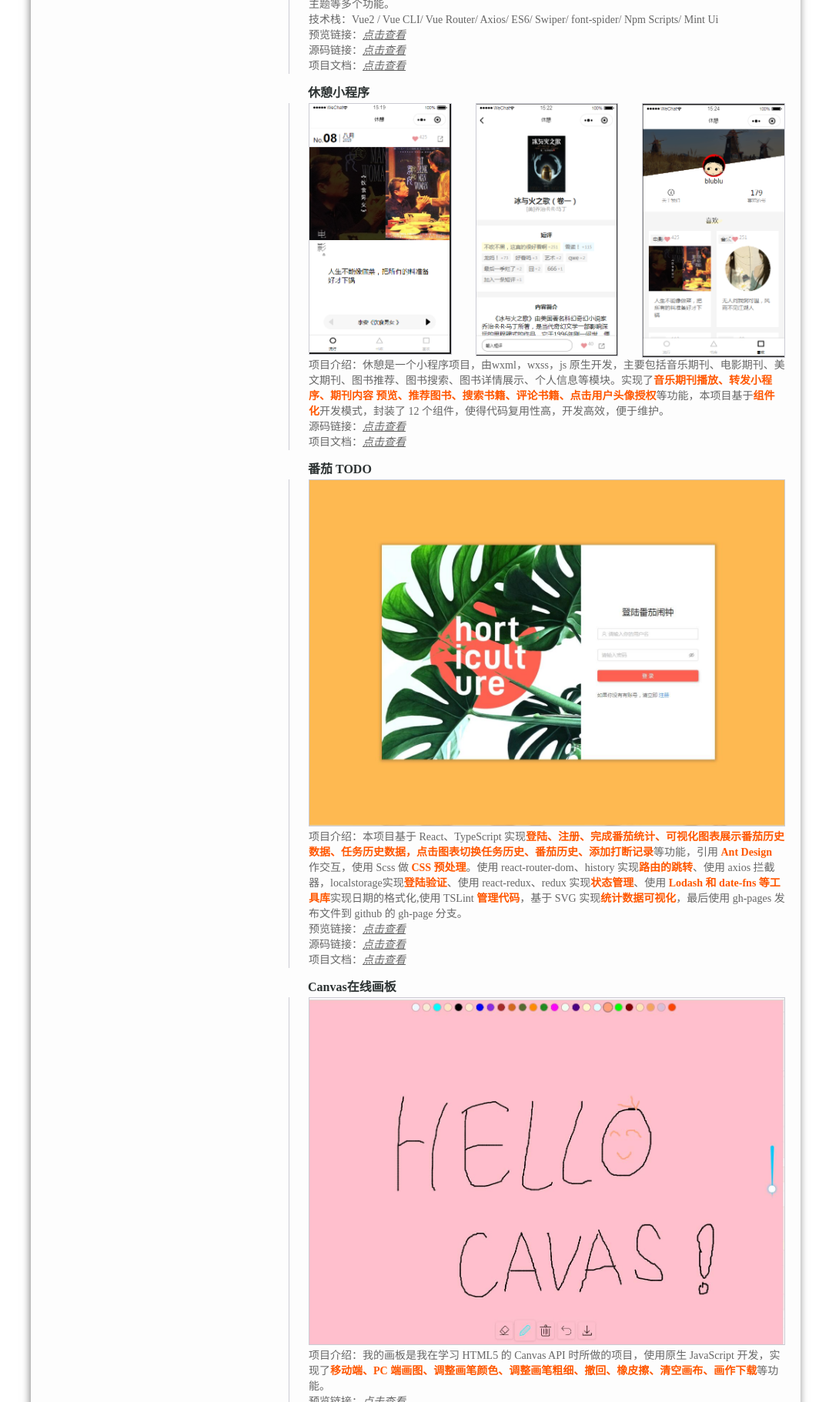
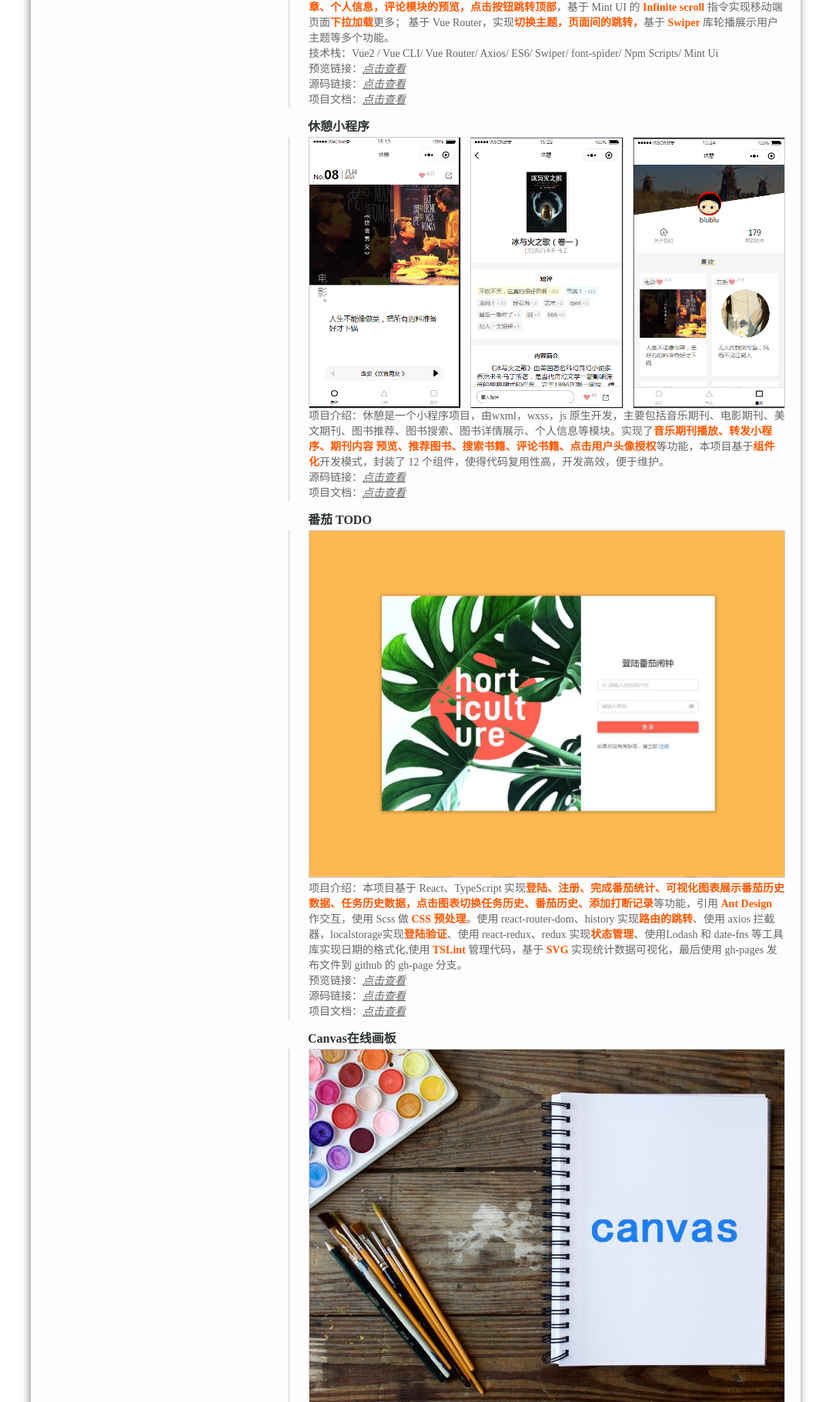
Before and after one commit to SethLee23/resume_verison1, a website: page index.html in a window 1280 px wide. Shown: the part 1755-3577 px from the top of the page at 77% size, without its empty margins (100-1177 px from the left). Drawn offline with Linux system fonts and the light colour scheme.

Commit message:
修改图片尺寸

```diff
--- a/index.html
+++ b/index.html
@@ -224,7 +224,7 @@
 
                             </div>
                             <p> 项目介绍：该项目基于 Vue
-                                实现了一个<strong>多页面移动端商城</strong>，主要包括首页商品展示，商品推荐，商品搜索，商品详情展示，购物车，订单流程，地址管理等模块。实现了<strong>点击导航跳转页面、回到顶部、上拉加载、下拉更新、搜索商品、添加购物车、增减购物车商品、左滑删除商品、地址编辑、设置默认地址、地址级联选择器</strong>等功能。以
+                                实现了一个<strong>多页面</strong>移动端商城，主要包括首页商品展示，商品推荐，商品搜索，商品详情展示，购物车，订单流程，地址管理等模块。实现了<strong>点击导航跳转页面、回到顶部、上拉加载、下拉更新、搜索商品、添加购物车、增减购物车商品、左滑删除商品、地址编辑、设置默认地址、地址级联选择器</strong>等功能。以
                                 Vue CLI 为基础创建项目模版，通过 Vue Router 实现<strong>路由的跳转、重定向</strong>，使用
                                 Vuex 实现地址<strong>状态的管理</strong>，使用 Easy Mock
                                 <strong>伪造后台数据</strong>、使用 Axios 获取数据、并对接口、HTTP 请求、各模块的
@@ -329,9 +329,9 @@
                                 实现<strong>路由的跳转</strong>、使用
                                 axios 拦截器，localstorage实现<strong>登陆验证</strong>、使用
                                 react-redux、redux
-                                实现<strong>状态管理</strong>、使用 <strong>Lodash 和 date-fns
-                                    等工具库</strong>实现日期的格式化,使用 TSLint <strong>管理代码</strong>，基于 SVG
-                                实现<strong>统计数据可视化</strong>，最后使用 gh-pages 发布文件到 github 的 gh-page 分支。
+                                实现<strong>状态管理</strong>、使用Lodash 和 date-fns
+                                    等工具库实现日期的格式化,使用 <strong>TSLint</strong> 管理代码，基于 <strong>SVG</strong>
+                                实现统计数据可视化，最后使用 gh-pages 发布文件到 github 的 gh-page 分支。
                             </p>
                             <p> 预览链接：<a href="https://sethlee23.github.io/tomato-app/" target="_blank">点击查看</a>
                             </p>
@@ -353,7 +353,7 @@
                         </div>
                         <div class="content-wrapper">
                             <div class="img">
-                                <img src="./img/canvas1.jpg"alt="">
+                                <img src="./img/canvas_1.jpg"alt="">
 
                             </div>
                             <p> 项目介绍：我的画板是我在学习 HTML5 的 Canvas API 时所做的项目，使用原生 JavaScript
--- a/style.css
+++ b/style.css
@@ -32,10 +32,10 @@ header {
 
 
 header .avatar img {
-    width: 150px;
+    width: 140px;
     height: 150px;
     border-radius: 50%;
-object-fit:cover;
+    object-fit: cover;
 }
 
 header .title {
@@ -221,9 +221,11 @@ main .right .project {
     overflow: hidden;
     color: #666666;
 }
+
 .project {
     margin-top: 8px;
 }
+
 .project .title-wrapper {
     display: flex;
     align-items: center;
@@ -249,7 +251,8 @@ main .right .project {
     text-decoration: underline;
     word-wrap: break-word
 }
-.project p{
+
+.project p {
     line-height: 20px;
 }
 
@@ -259,21 +262,20 @@ main .right .project {
 }
 
 .project .imgs img {
-    width: 30%;
-    height: 30%;
+    width: 32%;
+    /* height: 30%; */
     border: 1px solid #cbcbd3;
 
 }
 
-.project .img {
-}
+.project .img {}
 
 .project .img img {
     width: 100%;
     border: 1px solid #cbcbd3;
 }
 
-.project .content-wrapper > img {
+.project .content-wrapper>img {
     border: 1px solid #cbcbd3;
     border-radius: 5px;
 
@@ -350,6 +352,7 @@ footer a {
     0% {
         opacity: 0
     }
+
     100% {
         opacity: 1
     }
@@ -373,20 +376,20 @@ strong {
     }
 }
 
-.download-button{
+.download-button {
     text-align: center;
     margin-left: 40px;
     border: 1px solid #cbcbd3;
     padding: 10px 1em;
-    color: #666 ;
+    color: #666;
     border-radius: 5px;
 }
 
-.download-button:hover{
+.download-button:hover {
     border: 1px solid #01afa6;
 
 }
 
-.online{
+.online {
     display: none;
 }
```
Also changed, not shown: img/canvas_1.jpg (added), img/qr-code.jpg (added).
